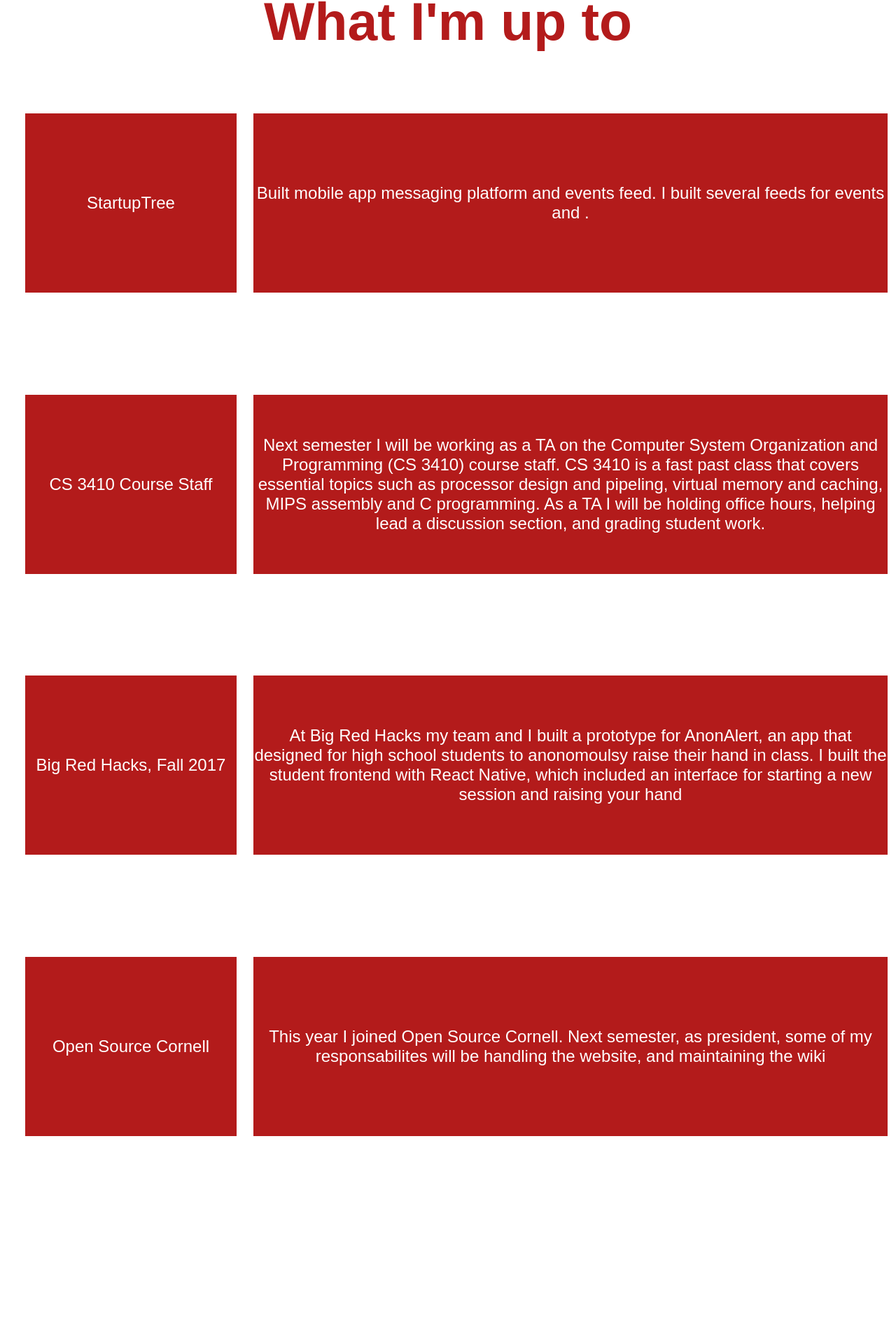
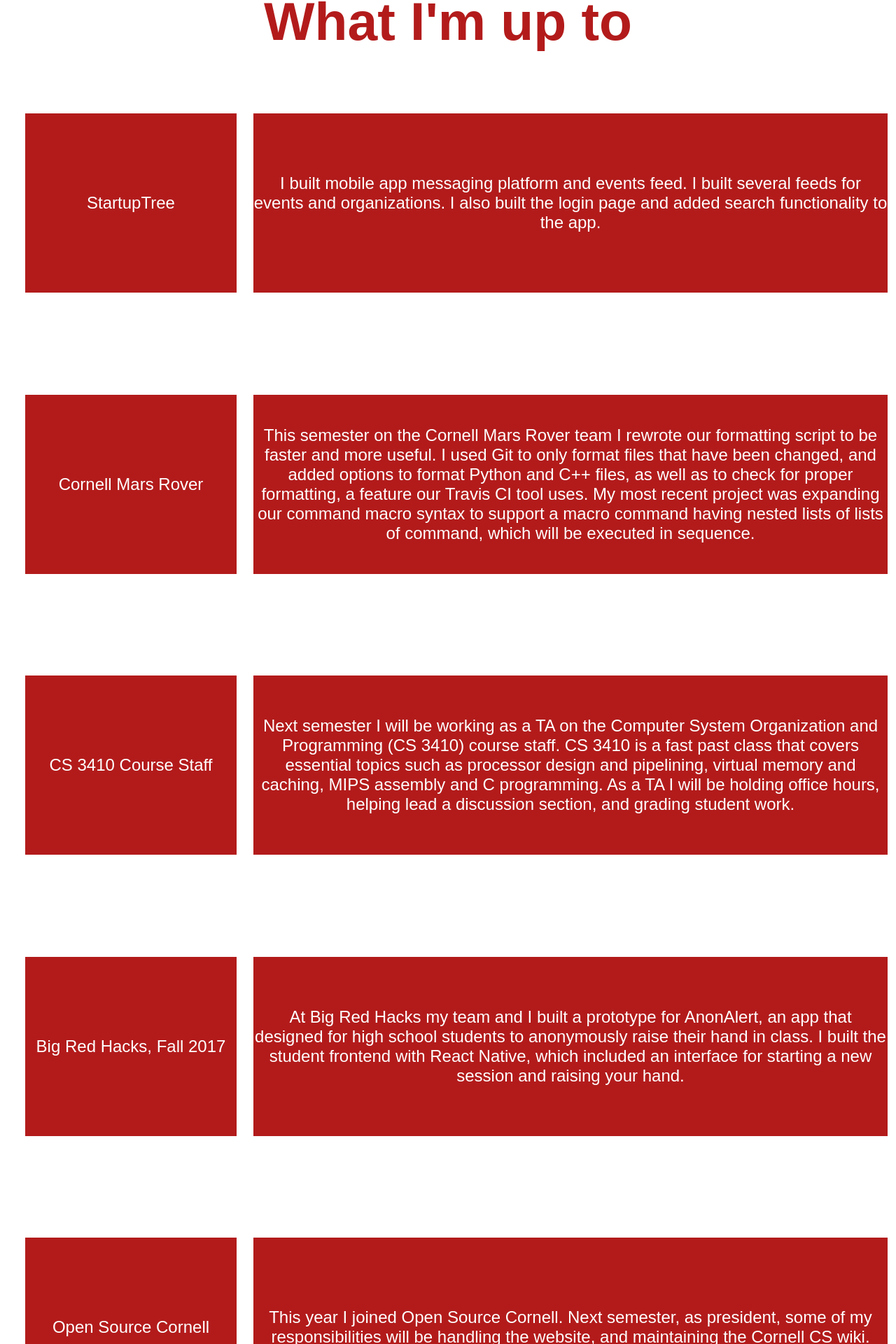
Before and after one commit to alexanderGGreenberg/me, a React (Create React App) app: page / in a window 1280 px wide. Shown: the part 1426-3346 px from the top of the page at 70% size. Before the commit the page ends 3158 px from the top, so only its background shows below. Built offline with nearby package versions, Linux system fonts and the light colour scheme.

Commit message:
Clean up paragraphs, fix spelling

```diff
--- a/src/Experience.js
+++ b/src/Experience.js
@@ -10,27 +10,40 @@
           <h1 className= "Experience-title">What I'm up to</h1>
             <ExperienceCard
               title = 'StartupTree'
-              description = 'Built mobile app messaging platform and events feed.  I built several feeds
-              for events and .'>
+              description = 'I built mobile app messaging platform and events feed.
+              I built several feeds for events and organizations.  I also built the
+              login page and added search functionality to the app.'>
+            </ExperienceCard>
+            <ExperienceCard
+            title = 'Cornell Mars Rover'
+            description = 'This semester on the Cornell Mars Rover team I rewrote our
+            formatting script to be faster and more useful.  I used Git to only format
+            files that have been changed, and added options to format Python and C++ files,
+            as well as to check for proper formatting, a feature our Travis CI tool uses.
+            My most recent project was expanding our command macro syntax to support a macro
+            command having nested lists of lists of command, which will be executed in sequence.'>
             </ExperienceCard>
             <ExperienceCard
               title = 'CS 3410 Course Staff'
-              description = 'Next semester I will be working as a TA on the Computer System Organization and
-              Programming (CS 3410) course staff.  CS 3410 is a fast past class that covers essential topics
-              such as processor design and pipeling, virtual memory and caching, MIPS assembly and C programming.
-              As a TA I will be holding office hours, helping lead a discussion section, and grading student work.'>
+              description = 'Next semester I will be working as a TA on the Computer
+              System Organization and Programming (CS 3410) course staff.  CS 3410
+              is a fast past class that covers essential topics such as processor design
+              and pipelining, virtual memory and caching, MIPS assembly and C programming.
+              As a TA I will be holding office hours, helping lead a discussion section,
+              and grading student work.'>
             </ExperienceCard>
             <ExperienceCard
               title = 'Big Red Hacks, Fall 2017'
               description = 'At Big Red Hacks my team and I built a prototype for AnonAlert, an app
-              that designed for high school students to anonomoulsy raise their hand in class.  I built
+              that designed for high school students to anonymously raise their hand in class.  I built
               the student frontend with React Native, which included an interface for starting a new session and
-              raising your hand'>
+              raising your hand.'>
             </ExperienceCard>
             <ExperienceCard
               title = 'Open Source Cornell'
-              description = 'This year I joined Open Source Cornell.  Next semester, as president, some of my
-              responsabilites will be handling the website, and maintaining the wiki'>
+              description = 'This year I joined Open Source Cornell.  Next semester, as
+              president, some of my responsibilities will be handling the website, and
+              maintaining the Cornell CS wiki.'>
             </ExperienceCard>
         </header>
       </div>
```
